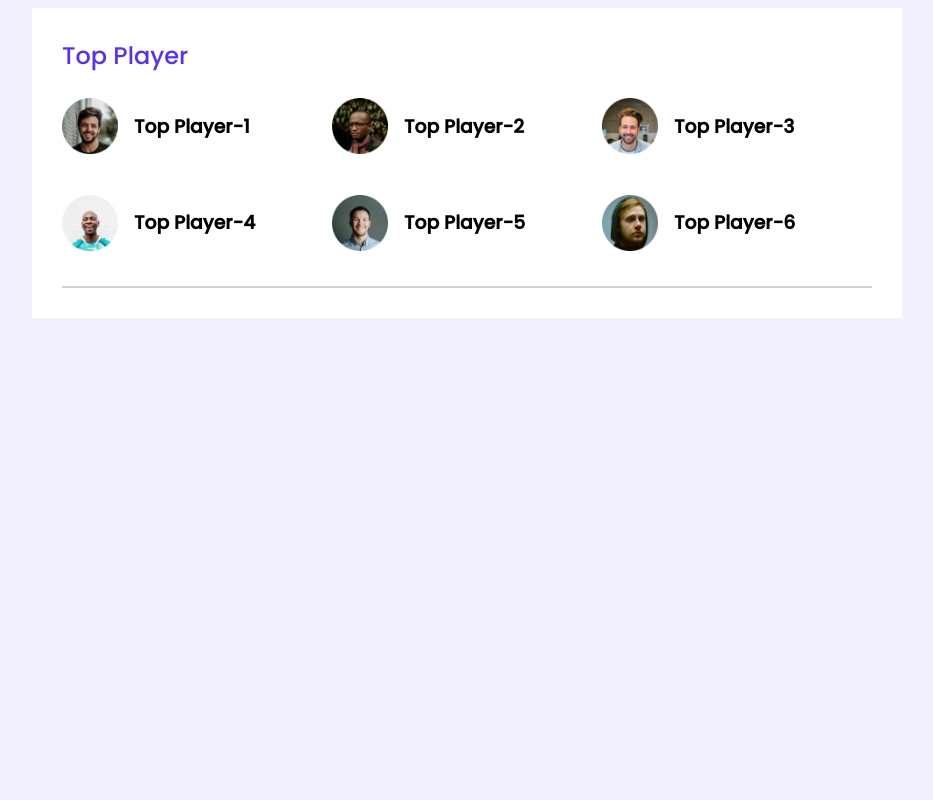
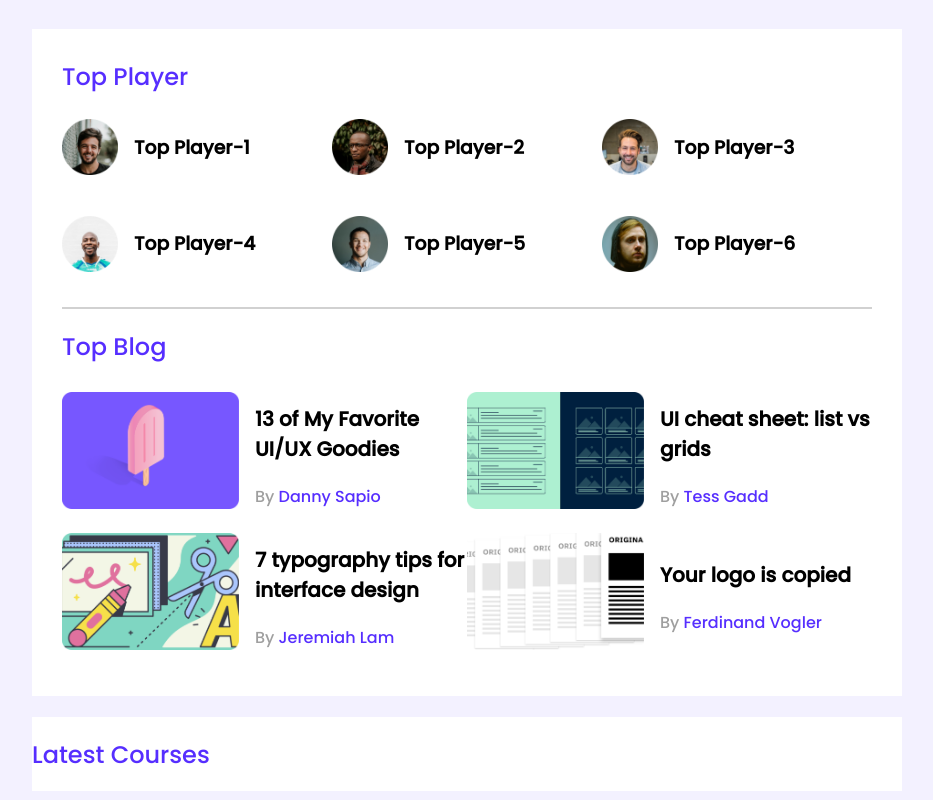
Before and after one commit to sadek2021/practic-assignment, a plain HTML site: page index.html in a window 1280 px wide. Shown: the whole page, without its empty margins (173-1106 px from the left). Drawn offline with Linux system fonts and the light colour scheme.

Commit message:
top blogs added

```diff
--- a/index.html
+++ b/index.html
@@ -44,7 +44,52 @@
                     </div>
                 </div>
                 <hr>
+                <!-- top blogs start -->
+                <div class="top-blogs">
+                    <h2 class="section-title">Top Blog</h2>
+                </div>
+                <div class="blogs">
+                    <article class="blog">
+                        <div class="thumnail">
+                            <img src="images/blogs/blog-1.png" alt="">
+                        </div>
+                        <div class="blog-info">
+                            <h3 class="blog-title">13 of My Favorite  UI/UX Goodies</h3>
+                            <p class="blog-author">By <a href="">Danny Sapio</a></p>
+                        </div>
+                    </article>
+                    <article class="blog">
+                        <div class="thumnail">
+                            <img src="images/blogs/blog-2.png" alt="">
+                        </div>
+                        <div class="blog-info">
+                            <h3 class="blog-title">UI cheat sheet: list vs grids</h3>
+                            <p class="blog-author">By <a href="">Tess Gadd</a></p>
+                        </div>
+                    </article>
+                    <article class="blog">
+                        <div class="thumnail">
+                            <img src="images/blogs/blog-3.png" alt="">
+                        </div>
+                        <div class="blog-info">
+                            <h3 class="blog-title">7 typography tips for interface design</h3>
+                            <p class="blog-author">By <a href="">Jeremiah Lam</a></p>
+                        </div>
+                    </article>
+                    <article class="blog">
+                        <div class="thumnail">
+                            <img src="images/blogs/blog-4.png" alt="">
+                        </div>
+                        <div class="blog-info">
+                            <h3 class="blog-title">Your logo is copied</h3>
+                            <p class="blog-author">By <a href=""> Ferdinand Vogler</a></p>
+                        </div>
+                    </article>
+                </div>
             </div>
+        </section>
+        <section class="container">
+            <h2 class="section-title">Latest Courses</h2>
         </section>
     </main>
 </body>
--- a/styles/style.css
+++ b/styles/style.css
@@ -7,12 +7,14 @@ body{
 }
 main{
     display: flex;
-    justify-content: center;
+    flex-direction: column;
+    align-items: center;
 }
 /* Top players styles */
 .container{
     width: 870px;
     background: #FFFFFF;
+    margin-top: 21px;
 }
 .top-players{
     margin: 30px;
@@ -42,3 +44,32 @@ hr{
     border: 1px solid #D1D1D1;
     margin-top: 30px;
 }
+
+/* Top blogs styles  */
+.blogs{
+    display: grid;
+    grid-template-columns: repeat(2, 1fr);
+}
+.blog{
+    display: flex;
+    align-items: center;
+    grid-row-gap: 26px;
+}
+.blogs .thumnail img{
+    width: 177px;
+    height: 117px;
+}
+.blog-info{
+    margin-left: 16px;
+}
+.blog-title{
+    font-size: 20px;
+}
+.blog-author{
+    color: #9F9F9F;
+    font-size: 16px;
+}
+.blog-author a{
+    text-decoration: none;
+    color: #562EFF;
+}
```
